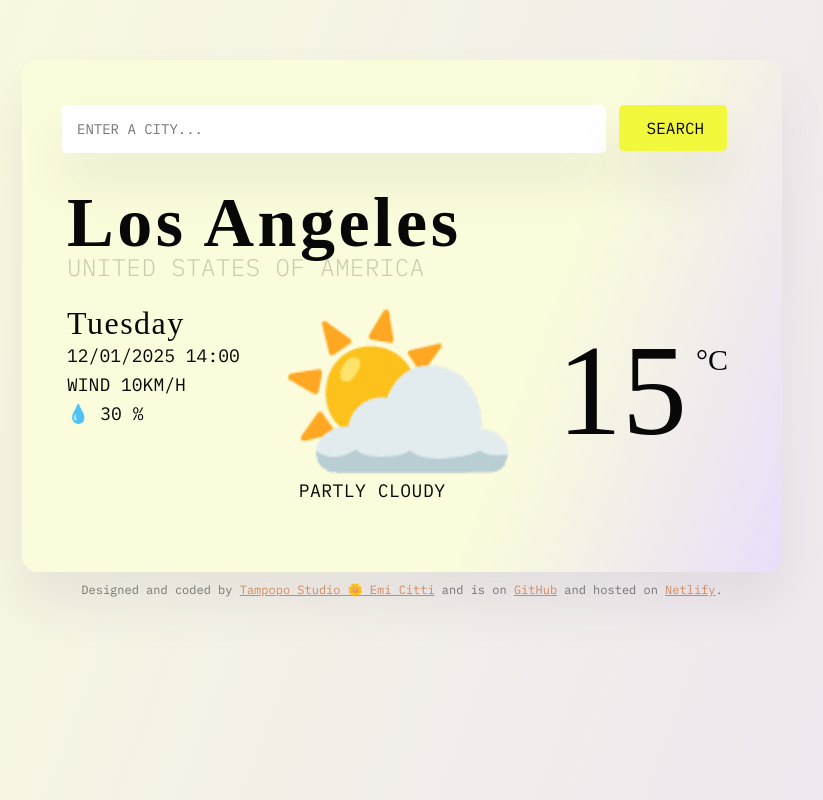
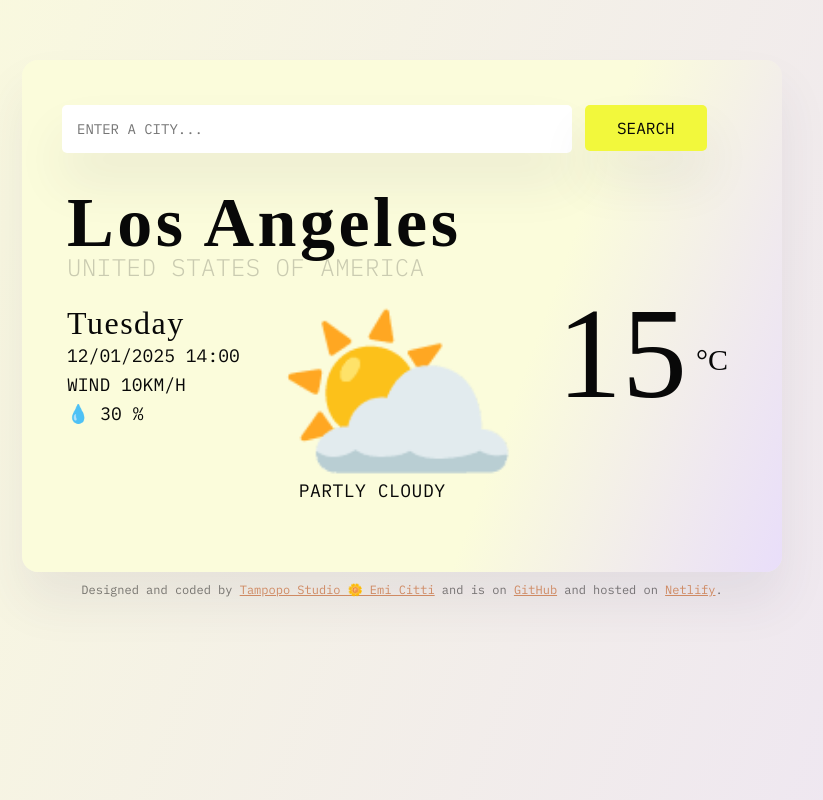
Before and after one commit to tampopo-studio/tampopo-studio-weather-app, a plain HTML site: page index.html in a window 1280 px wide. Shown: the top 800 px of the page, without its empty margins (238-1061 px from the left). Drawn offline with Linux system fonts and the light colour scheme; a script that the page names is missing; a web font is replaced by a local one.

Commit message:
Css updates

```diff
--- a/src/style.css
+++ b/src/style.css
@@ -33,7 +33,7 @@ header {
   background-color: #ffffff;
   border: none;
   border-radius: 5px;
-  width: 80%;
+  width: 75%;
   padding: 15px;
   font-family: "IBM Plex Mono", monospace;
   font-size: 14px;
@@ -46,7 +46,7 @@ input {
   background-color: #f2f83c;
   border: none;
   border-radius: 5px;
-  width: 16%;
+  width: 18%;
   padding: 13px 28px;
   font-family: "IBM Plex Mono", monospace;
   color: #080808;
@@ -116,7 +116,7 @@ main {
   font-family: "DM Serif Text";
   font-size: 130px;
   position: relative;
-  top: 32px;
+  top: -5px;
   left: -18px;
 }
 
```
